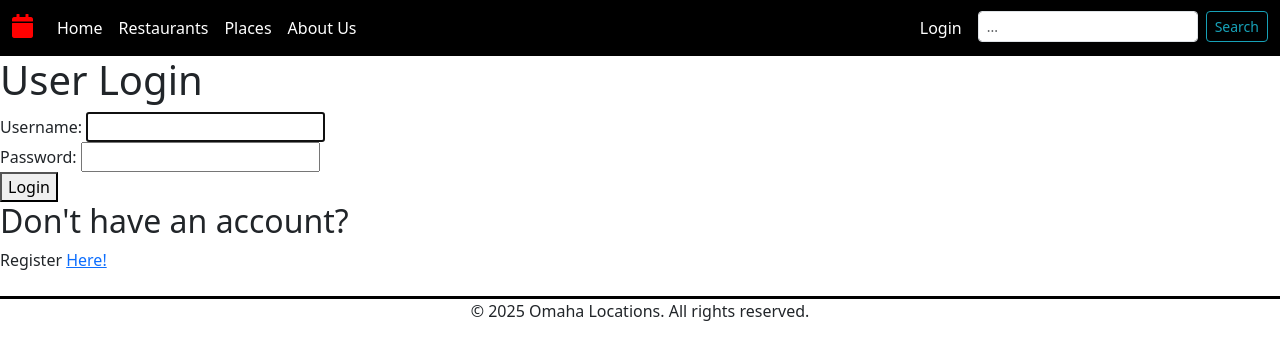
After one commit to Kpatdu/webworkspace, a Django app: page /login/ in a window 1280 px wide. The commit adds this page. Shown: the top 360 px of the page. Run offline with Django 5.2, Linux system fonts and the light colour scheme; some libraries are stand-ins or nearby versions.

Commit message:
Added registration, login and logout

```diff
--- a/env_webproject/pyvenv.cfg
+++ b/env_webproject/pyvenv.cfg
@@ -1,3 +1,3 @@
 home = /usr/bin
-include-system-site-packages = false
+include-system-site-packages = true
 version = 3.10.12
--- a/omaha_places_app/templates/omaha_places_app/home.html
+++ b/omaha_places_app/templates/omaha_places_app/home.html
@@ -162,7 +162,7 @@
         background-color: rgb(0, 0, 0);
         overflow: hidden;
         width: 100%;
-        height: 100%%;
+        height: 100%;
         position: relative;
         margin: 0;
     }
@@ -202,7 +202,7 @@
         height: 200px;
         margin-right: 5px;
         margin-left: 5px;
-        margin-bottom: 5px;
+        margin-bottom: 5px
             (100% 100%,
             0% 100%);
         object-fit: cover;
--- /dev/null
+++ b/omaha_places_app/templates/omaha_places_app/login.html
@@ -0,0 +1,16 @@
+{% extends 'omaha_places_app/base.html' %}
+
+{% block title %}
+    <title>Login</title>
+{% endblock %}
+{% block content %}
+    <h1>User Login</h1>
+    <form class="form-with-validation"
+    action="/login/" method="post">
+        {% csrf_token %}
+        {{ form }}
+        <button>Login</button>
+    </form>
+    <h2>Don't have an account?</h2>
+    <div>Register <a href="{% url 'register' %}">Here!</a></a></div>
+{% endblock %}
--- a/omaha_places_app/templates/omaha_places_app/navbar.html
+++ b/omaha_places_app/templates/omaha_places_app/navbar.html
@@ -32,9 +32,14 @@
             <ul class="navbar-nav ms-auto mb-0">
                 <li class="nav-item">
                     {% if request.user.is_authenticated %}
-                        <a class="nav-link" href="" style="padding-top: 5px; padding-bottom: 5px; color:rgb(255, 0, 0);">Logout&nbsp;</a>
+                    <a class="nav-link text-white me-2" style="padding-top: 5px; padding-bottom: 5px; align-self: center; color:rgb(255, 255, 255)">Logged in as: {{ user.username }}</div>
+                    {% endif %}
+                </li>
+                <li class="nav-item">
+                    {% if request.user.is_authenticated %}
+                        <a class="nav-link" href="{% url 'logout' %}" style="padding-top: 5px; padding-bottom: 5px; color:rgb(255, 0, 0);">Logout&nbsp;</a>
                     {% else %}
-                        <a class="nav-link text-white me-2" href="" style="padding-top: 5px; padding-bottom: 5px; color:rgb(255, 0, 0);">Login</a>
+                        <a class="nav-link text-white me-2" href="{% url 'login' %}" style="padding-top: 5px; padding-bottom: 5px; color:rgb(255, 0, 0);">Login</a>
                     {% endif %}
                 </li>
                 <li class="nav-item">
--- a/omaha_places_app/urls.py
+++ b/omaha_places_app/urls.py
@@ -12,5 +12,9 @@ urlpatterns = [
     path('places/home/', views_venues.PlacesView.as_view(), name = 'home_places'), # List Places
     path('places/<int:pk>/', views_venues.PlaceDetailView.as_view(), name = 'place_detail'), # Individual Places
 
-    path('locations/', views_query.LocationsView.as_view(), name = 'locations') # Locations
+    path('locations/', views_query.LocationsView.as_view(), name = 'locations'), # Locations
+
+    path('register/', views.register_view, name= "register"), # Register
+    path('login/', views.login_view, name="login"), # Login
+    path('logout/', views.logout_view, name="logout"), #Logout
 ] + static(settings.MEDIA_URL, document_root=settings.MEDIA_ROOT)
--- a/omaha_places_app/views.py
+++ b/omaha_places_app/views.py
@@ -1,7 +1,9 @@
-from django.shortcuts import render
+from django.shortcuts import render, redirect
 from django.http import HttpResponse
 from django.views.generic import TemplateView, ListView
 from .models import *
+from django.contrib.auth.forms import UserCreationForm, AuthenticationForm
+from django.contrib.auth import logout, login
 
 import os
 from dotenv import load_dotenv
@@ -59,3 +61,32 @@ class AboutUsView(TemplateView):
     '''
 
     template_name = 'omaha_places_app/about.html'
+
+
+def register_view(request):
+    if request.method == "POST":
+        form = UserCreationForm(request.POST)
+        if form.is_valid():
+            login(request, form.save())
+            return redirect("home")
+    else:
+        form = UserCreationForm()
+    return render(request, "omaha_places_app/register.html", {
+        "form" : form
+    })
+
+def login_view(request):
+    if request.method == "POST":
+        form = AuthenticationForm(data=request.POST)
+        if form.is_valid():
+            login(request, form.get_user())
+            return redirect("home")
+    else:
+        form = AuthenticationForm()
+    return render(request, "omaha_places_app/login.html", {
+        "form" : form
+    })
+
+def logout_view(request):
+    logout(request)
+    return redirect("login")
```
Also changed, not shown: omaha_places_app/templates/omaha_places_app/register.html (added, +14 -0 lines), db.sqlite3, 1 other file.
